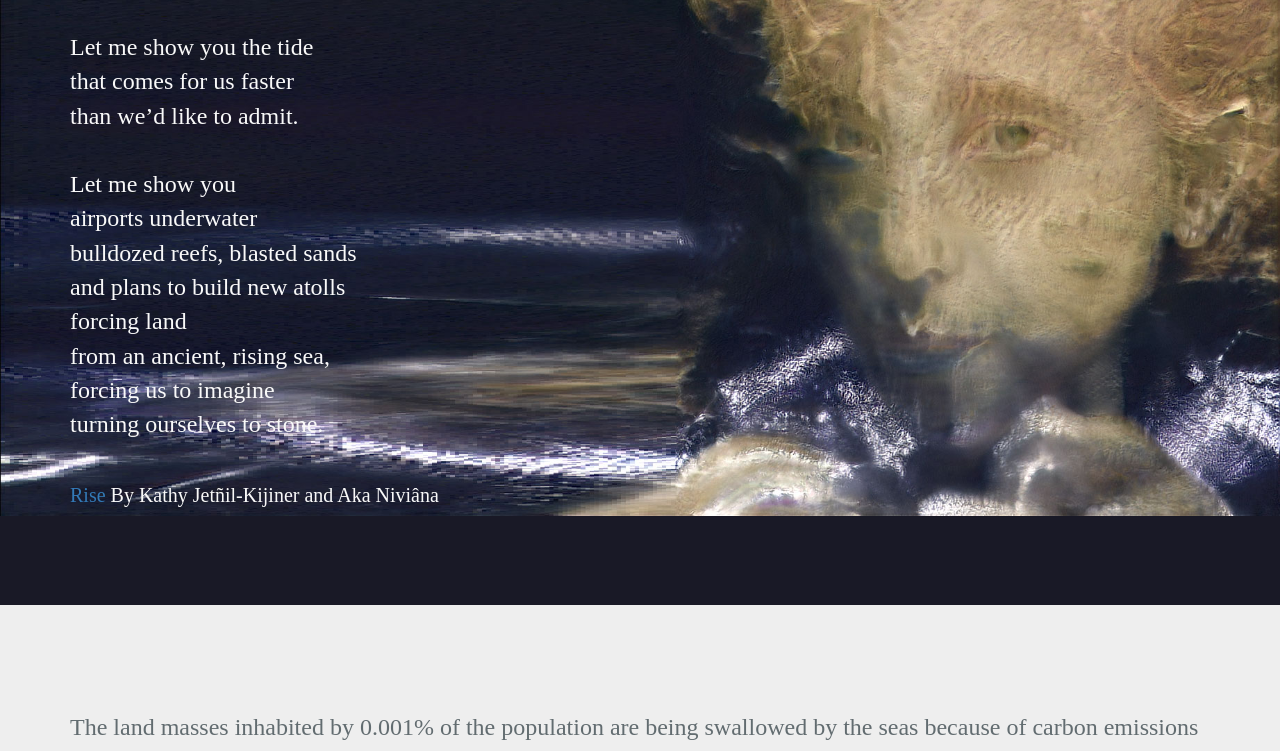
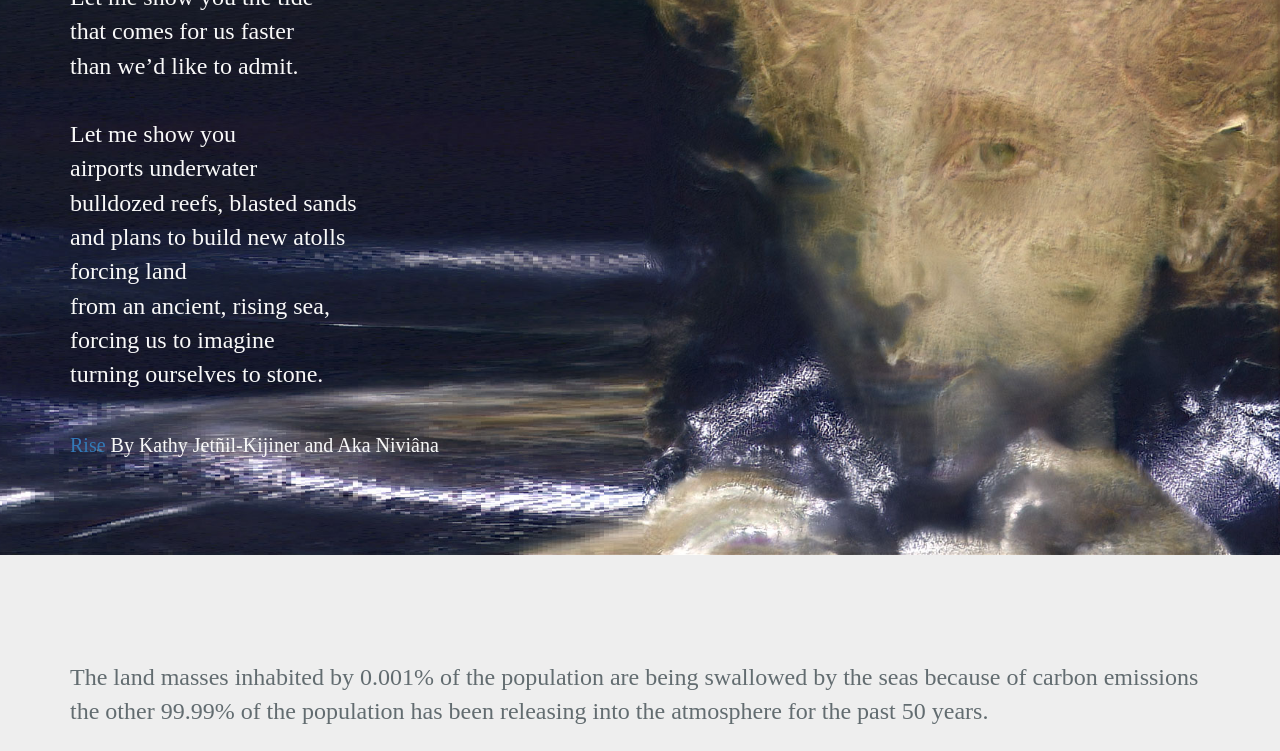
Before and after one commit to stonetosea/stonetosea.github.io, a plain HTML site: page index.html in a window 1280 px wide. Shown: the part 195-946 px from the top of the page. Drawn offline with nearby package versions, Linux system fonts and the light colour scheme; a web font is replaced by a local one.

Commit message:
fixed the responsiveness of the cover letter

```diff
--- a/dist/css/sts.css
+++ b/dist/css/sts.css
@@ -14,13 +14,8 @@
 }
 /* Move down content because we have a fixed navbar that is 50px tall */
 body {
-  padding-top: 50px;
   font-family: helveticaLight;
   background-color: #191926;
-  background-image: url("../../images/1.jpg");
-  background-repeat: no-repeat;
-  background-position: right top;
-  background-size: contain;
 }
 
 .navbar {
@@ -253,7 +248,10 @@ animation-direction: reverse;
 
 /*hiMyNameIsTjbot*/
 #overview{
-
+  background-image: url("../../images/1.jpg");
+  background-repeat: no-repeat;
+  background-position: right top;
+  background-size: cover;
 }
 /*buildtjbackground*/
 #gettj, #contribute{
--- a/index.html
+++ b/index.html
@@ -30,7 +30,7 @@
     <div class="img-fluid animate4s" id="overview">
       <div class="container">
         <div class="row">
-          <div class="col-md-6">
+          <div class="col-md-12">
             <p class="nametj darktitle">
               Stone to Sea</p>
              <p class="darktitle opensource toppadding15">
```
